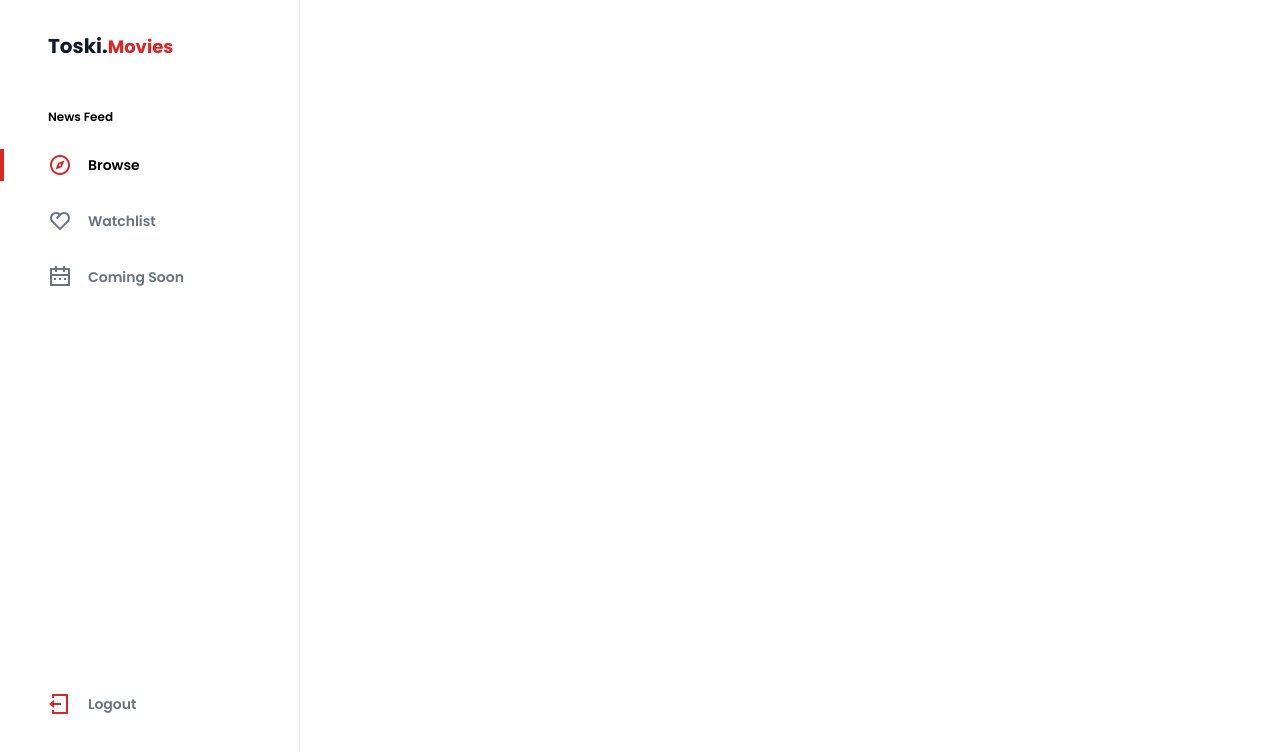
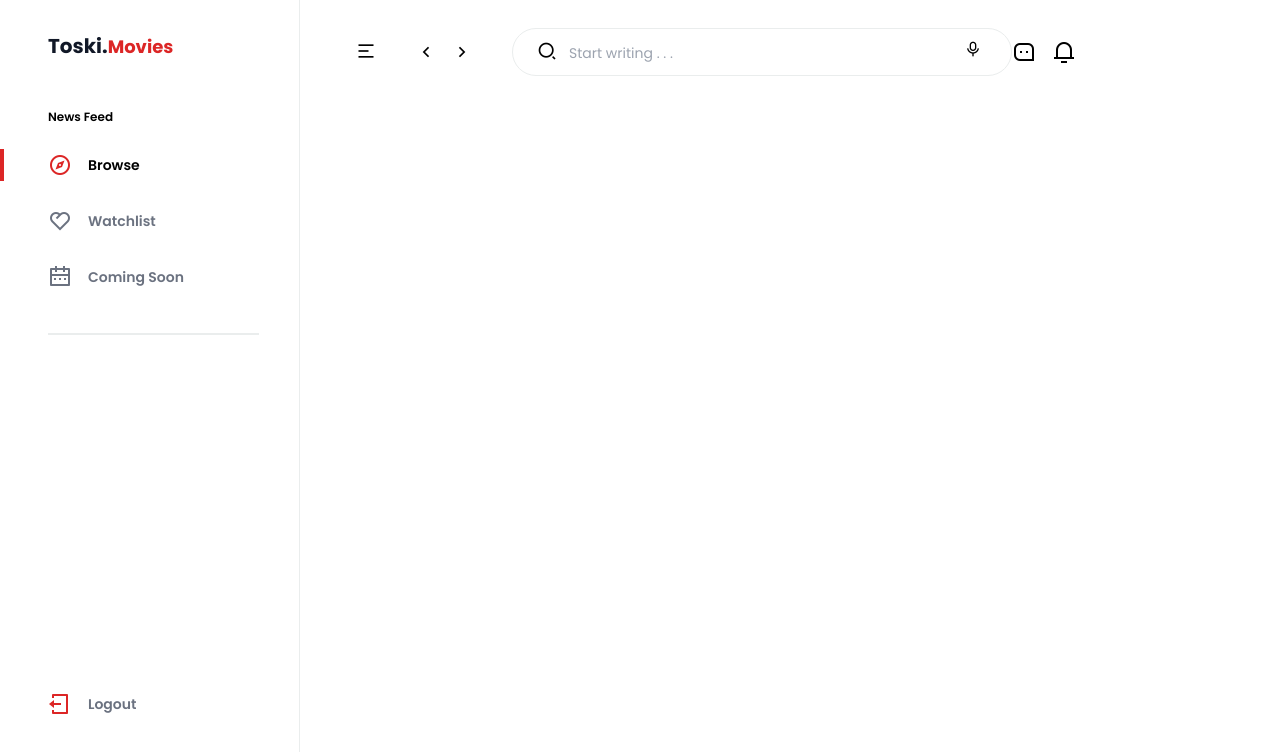
Before and after one commit to Nunyaklah/movie-app, a Vue app: page / in a window 1280 px wide. Shown: the top 752 px of the page. Built offline with nearby package versions, Linux system fonts and the light colour scheme.

Commit message:
design navbar with search

```diff
--- /dev/null
+++ b/src/components/Navbar.vue
@@ -0,0 +1,36 @@
+<template>
+  <div class="pt-8">
+    <div class="flex justify-between">
+      <div class="flex h-[40px] items-center">
+        <div>
+          <i class="ri-menu-2-line text-xl"></i>
+        </div>
+        <div class="pl-10 flex gap-4">
+          <i class="ri-arrow-left-s-line text-xl"></i>
+          <i class="ri-arrow-right-s-line text-xl"></i>
+        </div>
+        <div
+          id="search"
+          class="ml-10 h-12 w-[500px] rounded-full relative items-center"
+        >
+          <i class="ri-search-2-line text-xl pl-5 absolute left-1 top-2"></i>
+          <input
+            type="search"
+            class="w-full p-3.5 pl-14 text-sm text-gray-900 bg-transparent outline-none focus:ring-red-500 focus:border-red-500"
+            placeholder="Start writing . . ."
+          />
+          <i class="ri-mic-line pr-5 absolute right-2.5 top-2"></i>
+        </div>
+      </div>
+      <div class="flex items-center gap-4">
+        <i class="ri-message-3-line text-2xl"></i>
+        <i class="ri-notification-3-line text-2xl"></i>
+      </div>
+    </div>
+  </div>
+</template>
+<style scoped>
+#search {
+  border: 1.5px solid #eaeded;
+}
+</style>
--- a/src/components/Sidebar.vue
+++ b/src/components/Sidebar.vue
@@ -22,8 +22,10 @@
           <i class="ri-calendar-2-line text-2xl font-light"></i>
           <p class="font-semibold text-sm">Coming Soon</p>
         </div>
+        <div class="h-0.5 bg-[#eaeded] mt-10 ml-12 mr-10"></div>
       </div>
     </div>
+
     <div class="flex items-center gap-4 text-gray-500 pl-12 mb-20">
       <i class="ri-logout-box-line text-red-600 text-2xl font-light"></i>
       <p class="font-semibold text-sm">Logout</p>
--- a/src/views/Dashboard.vue
+++ b/src/views/Dashboard.vue
@@ -1,12 +1,13 @@
 <template>
-  <Sidebar/>
+  <div class="flex gap-14 ">
+    <Sidebar />
+    <Navbar />
+  </div>
 </template>
 
 <script setup>
-import Sidebar from "../components/Sidebar.vue"
-
+import Sidebar from "../components/Sidebar.vue";
+import Navbar from "../components/Navbar.vue";
 </script>
 
-<style>
-
-</style>
+<style></style>
```
